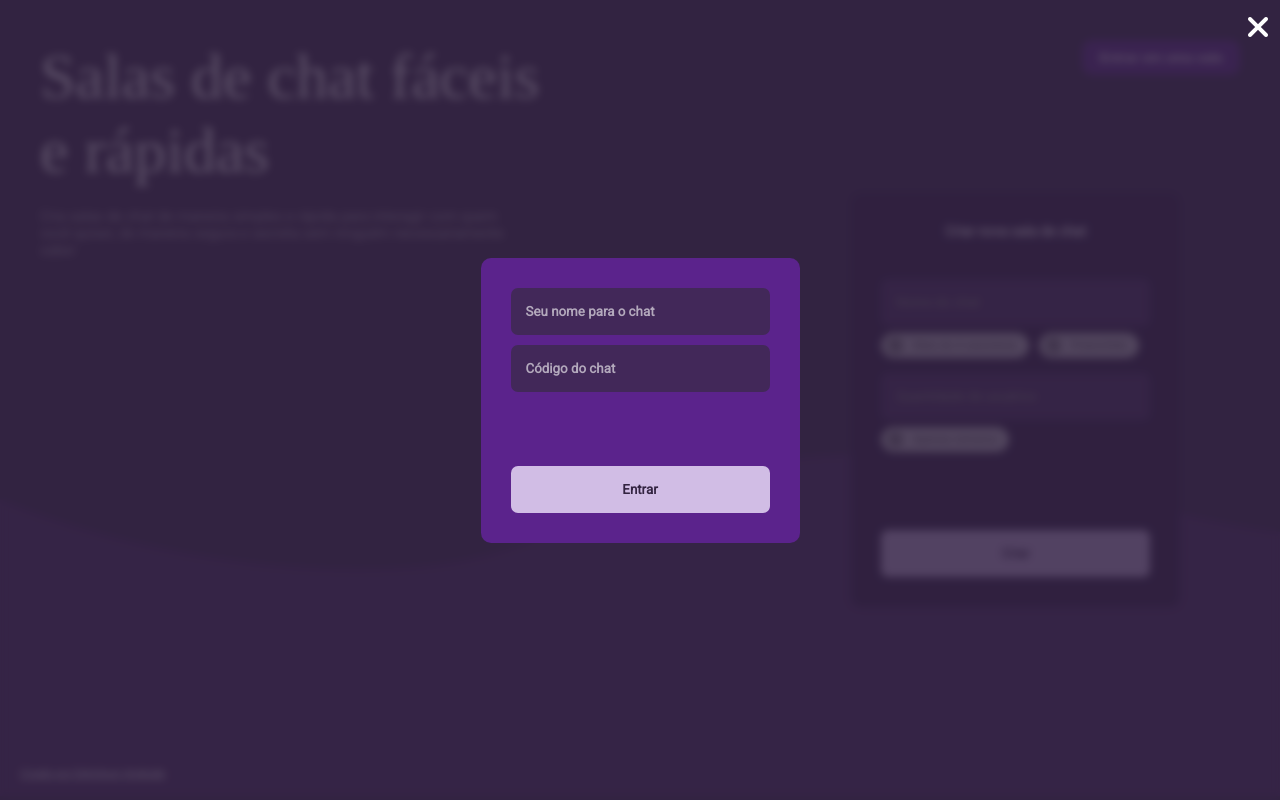
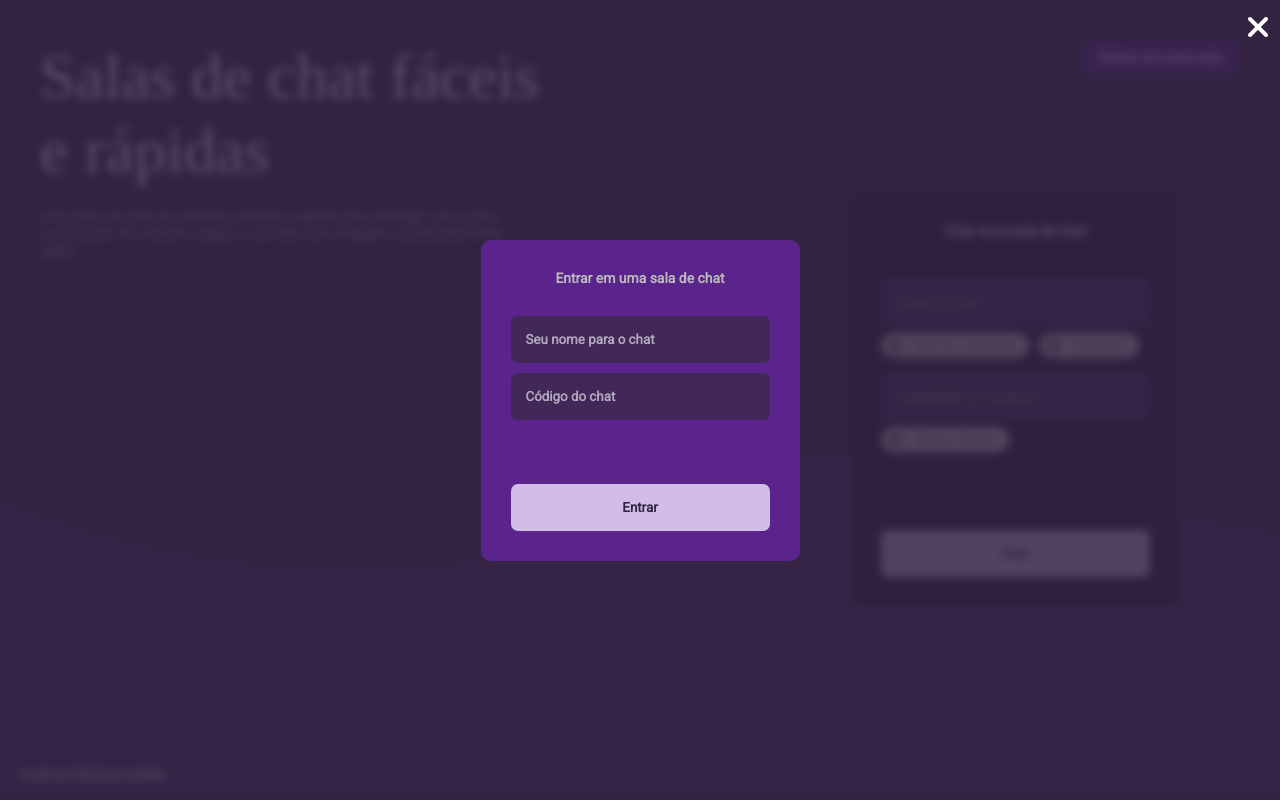
Before and after one commit to EdAndrade/instachat-client, a Nuxt app: page / in a window 1280 px wide. Both pictures are taken after a click on the button "Entrar em uma sala". Built offline with nearby package versions, Linux system fonts and the light colour scheme; a web font is replaced by a local one; what vuesax would draw is missing.

Commit message:
inserted loading

```diff
--- a/components/ChatRoomRequest/index.vue
+++ b/components/ChatRoomRequest/index.vue
@@ -7,6 +7,10 @@
         </div>
 
         <div id="box">
+
+            <div class="title">
+                <p>Entrar em uma sala de chat</p>
+            </div>
 
             <form @submit.prevent>
 
@@ -18,9 +22,12 @@
                     <input placeholder="Código do chat" v-model="chatCode" type="text" :class="{ warnInputs: warnInputs }">
                 </div>
 
-                <button type="submit" @click="validate()">
-                    Entrar
-                </button>
+                <div class="button-loading">
+                    <div class="loading-animation" v-if="gettingChatRoom"></div>
+                    <button type="submit" v-else @click="validate()">
+                        Entrar
+                    </button>
+                </div>
 
             </form>
         </div>
--- a/components/ChatRoomRequest/script.ts
+++ b/components/ChatRoomRequest/script.ts
@@ -43,7 +43,7 @@ export default  Vue.extend({
         handleChatRoomResponse(data: any){
 
             if(data === null){
-
+                this.gettingChatRoom = false
                 this.$nuxt.$vs.notification({
                     progress: 'auto',
                     color: '#dd2121',
--- a/components/ChatRoomRequest/style.scss
+++ b/components/ChatRoomRequest/style.scss
@@ -22,11 +22,22 @@
 
     #box{
         width: 319px;
-        height: 285px;
+        height: auto;
         background-color: $color-main-2;
         padding: 30px;
         border-radius: 10px;
         margin: auto;
+        display: flex;
+        flex-flow: column;
+        align-items: center;
+
+        .title{
+            margin-bottom: 30px;
+            color: $color-light-1;
+            font-weight: bold;
+            font-family: 'Roboto';
+            font-size: 0.87em;
+        }
 
         form{
             width: 100%;
@@ -58,6 +69,9 @@
                 }
             }
 
+            .button-loading{
+                margin-top: 64px;
+
                 button{
                     width: 100%;
                     border-radius: 7px;
@@ -66,8 +80,8 @@
                     font-family: 'Roboto';
                     font-weight: bold;
                     height: 47px;
-                margin-top: 64px;
                 }
             }
         }
     }
+}
```
Lines whose indentation alone changed are shown as unchanged.
